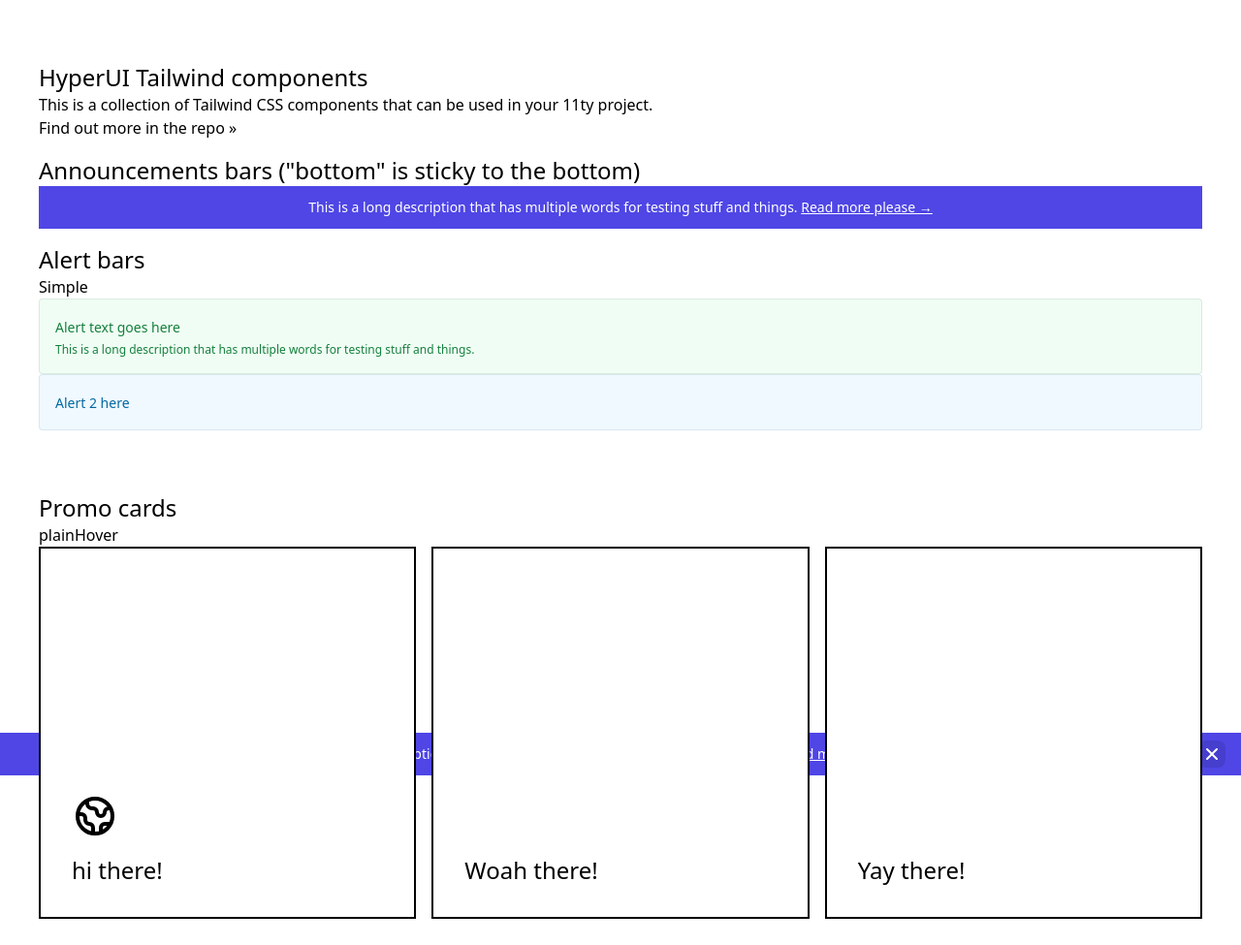
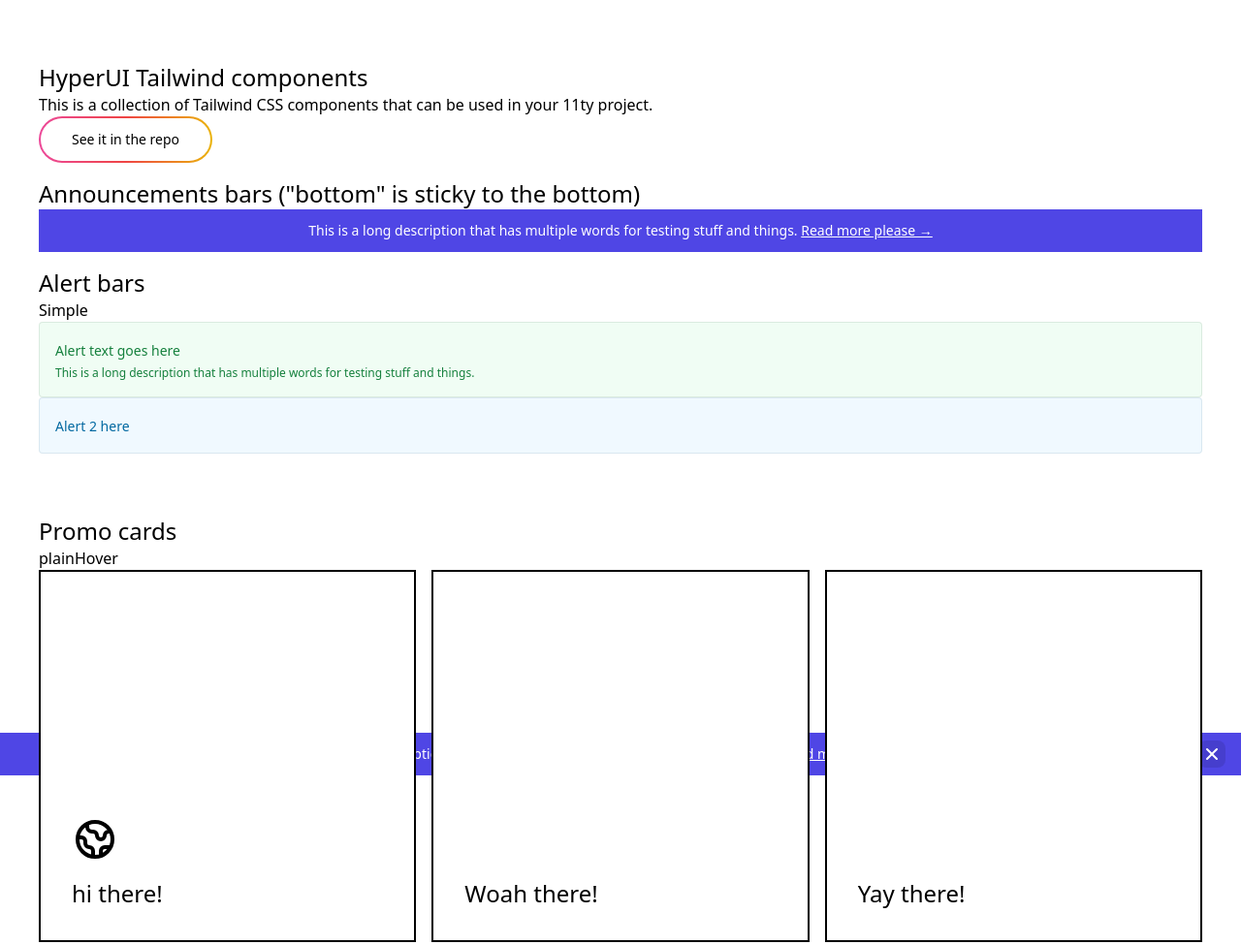
Before and after one commit to brob/eleventy-plugin-tailwind-components, an Eleventy site: page index.html in a window 1280 px wide. Shown: the top 975 px of the page at 97% size. Built offline with nearby package versions, Linux system fonts and the light colour scheme; Eleventy itself is replaced by a stand-in of ours; files that its build step writes are made by us from their sources.

Commit message:
Adds cta button

```diff
--- a/index.html
+++ b/index.html
@@ -38,8 +38,12 @@
 <p>
   This is a collection of Tailwind CSS components that can be used in your 11ty project.
 </p>
-<p>Find out more in <a href="https://github.com/brob/eleventy-plugin-tailwind-components">the repo &raquo;</a></p>
 
+<a class="inline-block p-[2px] rounded-full bg-gradient-to-r from-pink-500 via-red-500 to-yellow-500 hover:text-white active:text-opacity-75 focus:outline-none focus:ring" href="/download">
+  <span class="block px-8 py-3 text-sm font-medium bg-white rounded-full hover:bg-transparent">
+    See it in the repo
+  </span>
+</a>
 <h2 class="mt-4 text-2xl font-medium">Announcements bars ("bottom" is sticky to the bottom)</h2>
 
 
```
Also changed, not shown: 1 other file.
